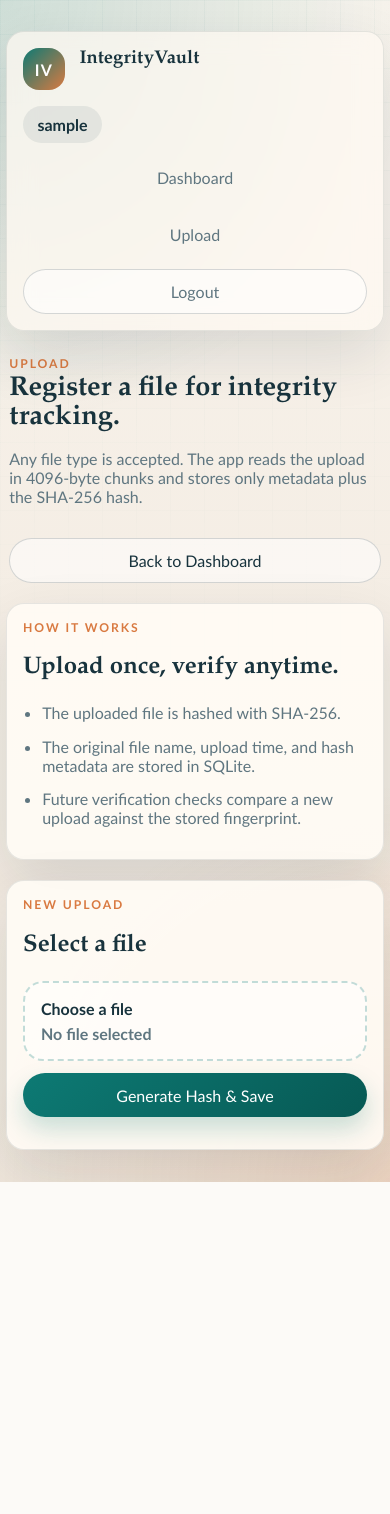
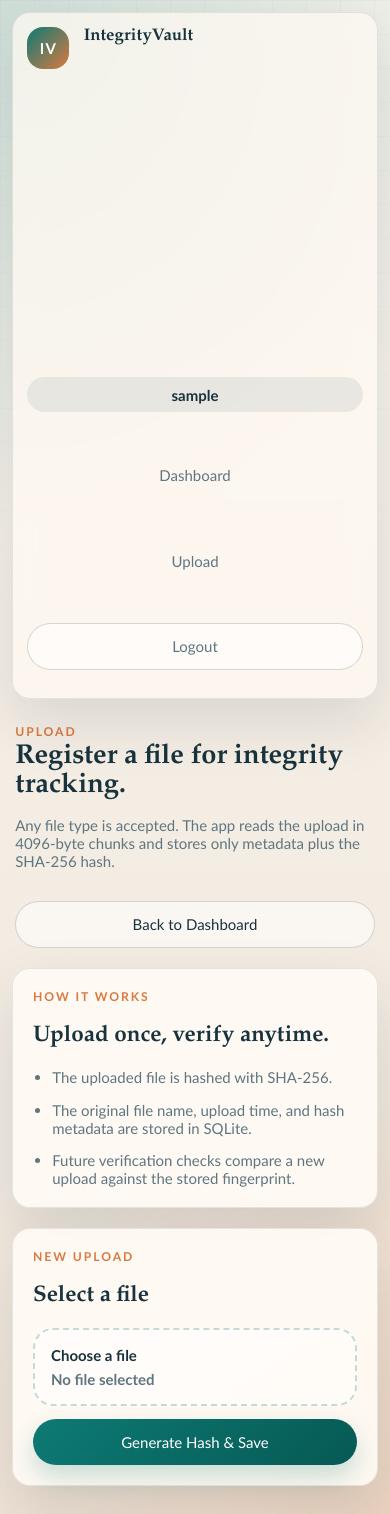
Before and after one commit to sangeethsanthosh-git/file-integrity, a Flask app: page /upload in a window 390 px wide. Before the commit the page ends 1182 px from the top, so only its background shows below. Run offline with Flask 3, Linux system fonts and the light colour scheme; the visitor is signed in with stand-in values (Sample User, id 1); data comes from the database, SQL or seed files in the repository.

Commit message:
Made UI fully responsive for mobile, tablet, and desktop

```diff
--- a/static/css/styles.css
+++ b/static/css/styles.css
@@ -1,6 +1,5 @@
 :root {
     --bg: #f4efe7;
-    --bg-panel: rgba(255, 251, 245, 0.92);
     --line: rgba(54, 72, 83, 0.12);
     --line-strong: rgba(54, 72, 83, 0.2);
     --text: #18333d;
@@ -16,9 +15,12 @@
     --radius-lg: 20px;
     --radius-md: 14px;
     --radius-sm: 10px;
+    --container-max: 1200px;
 }
 
-* {
+*,
+*::before,
+*::after {
     box-sizing: border-box;
 }
 
@@ -48,6 +57,13 @@ body {
     mask-image: linear-gradient(180deg, rgba(0, 0, 0, 0.8), transparent 90%);
 }
 
+.container {
+    width: 100%;
+    max-width: 1200px;
+    margin: auto;
+    padding: 20px;
+}
+
 a {
     color: inherit;
     text-decoration: none;
@@ -55,7 +71,8 @@ a {
 
 button,
 input,
-select {
+select,
+textarea {
     font: inherit;
 }
 
@@ -66,16 +83,15 @@ code {
 .page-shell {
     position: relative;
     z-index: 1;
-    width: min(calc(100% - 2rem), 1180px);
-    margin: 0 auto;
-    padding: 1.25rem 0 3rem;
+    padding-bottom: 3rem;
 }
 
 .topbar {
     display: flex;
     align-items: center;
     justify-content: space-between;
-    gap: 1rem;
+    flex-wrap: wrap;
+    gap: 1rem 1.25rem;
     margin-bottom: 1.25rem;
     padding: 1rem 1.25rem;
     border: 1px solid var(--line);
@@ -89,6 +105,12 @@ code {
     display: inline-flex;
     align-items: center;
     gap: 0.9rem;
+    flex: 1 1 320px;
+    min-width: 0;
+    max-width: 100%;
+}
+
+.brand > span:last-child {
     min-width: 0;
 }
 
@@ -102,6 +124,7 @@ h3 {
 .brand strong {
     display: block;
     font-size: 1.15rem;
+    overflow-wrap: anywhere;
 }
 
 .brand small {
@@ -127,6 +150,8 @@ h3 {
     justify-content: flex-end;
     flex-wrap: wrap;
     gap: 0.75rem;
+    flex: 1 1 320px;
+    min-width: 0;
 }
 
 .nav-link,
@@ -136,7 +161,8 @@ h3 {
     display: inline-flex;
     align-items: center;
     justify-content: center;
-    min-height: 44px;
+    min-height: 46px;
+    min-width: 0;
     border-radius: 999px;
     padding: 0.75rem 1.15rem;
     border: 1px solid transparent;
@@ -176,11 +202,16 @@ h3 {
 }
 
 .user-badge {
+    display: inline-flex;
+    align-items: center;
+    justify-content: center;
     padding: 0.55rem 0.9rem;
     border-radius: 999px;
     background: rgba(24, 51, 61, 0.08);
     color: var(--text);
     font-weight: 600;
+    max-width: 100%;
+    overflow-wrap: anywhere;
 }
 
 .main-content {
@@ -190,6 +221,7 @@ h3 {
 
 .main-content > * {
     min-width: 0;
+    max-width: 100%;
 }
 
 .alerts {
@@ -245,7 +277,15 @@ h3 {
     display: flex;
     align-items: flex-start;
     justify-content: space-between;
+    flex-wrap: wrap;
     gap: 1rem;
+}
+
+.page-header > *,
+.page-toolbar > *,
+.section-head > *,
+.timeline-head > * {
+    min-width: 0;
 }
 
 .page-header {
@@ -261,6 +301,7 @@ h3 {
     margin: 0.25rem 0 0.45rem;
     font-size: clamp(1.9rem, 3vw, 2.8rem);
     line-height: 1.05;
+    overflow-wrap: anywhere;
 }
 
 .page-toolbar h1 {
@@ -333,14 +377,18 @@ h3 {
     display: grid;
     gap: 0.8rem;
     margin-top: 1rem;
+    width: 100%;
 }
 
 .stacked-form label {
     font-weight: 600;
 }
 
-.stacked-form input {
+.stacked-form input,
+.stacked-form select,
+.stacked-form textarea {
     width: 100%;
+    max-width: 100%;
     padding: 0.9rem 1rem;
     border-radius: var(--radius-sm);
     border: 1px solid var(--line-strong);
@@ -349,9 +397,18 @@ h3 {
     transition: border-color 0.2s ease, box-shadow 0.2s ease;
 }
 
-.stacked-form input:focus {
+.stacked-form input:focus,
+.stacked-form select:focus,
+.stacked-form textarea:focus {
     border-color: rgba(13, 122, 116, 0.45);
     box-shadow: 0 0 0 4px rgba(13, 122, 116, 0.12);
+}
+
+.stacked-form .primary-button,
+.stacked-form .secondary-button,
+.stacked-form .ghost-button,
+.stacked-form button {
+    width: 100%;
 }
 
 .inline-note {
@@ -365,14 +422,14 @@ h3 {
 
 .detail-grid {
     display: grid;
-    grid-template-columns: minmax(0, 1fr) minmax(300px, 0.95fr);
+    grid-template-columns: repeat(2, minmax(0, 1fr));
     gap: 1.25rem;
     align-items: start;
 }
 
 .stats-grid {
     display: grid;
-    grid-template-columns: repeat(3, minmax(220px, 1fr));
+    grid-template-columns: repeat(3, minmax(0, 1fr));
     gap: 1rem;
 }
 
@@ -465,9 +527,15 @@ h3 {
     display: grid;
     gap: 0.9rem;
     padding-left: 1.2rem;
+    margin: 1rem 0 0;
+}
+
+.simple-list li {
+    overflow-wrap: anywhere;
 }
 
 .file-picker {
+    width: 100%;
     min-width: 0;
 }
 
@@ -480,6 +548,8 @@ h3 {
 .file-picker-label {
     display: grid;
     gap: 0.35rem;
+    width: 100%;
+    min-width: 0;
     padding: 1.4rem;
     border-radius: var(--radius-lg);
     border: 2px dashed rgba(13, 122, 116, 0.25);
@@ -572,6 +645,7 @@ h3 {
 .header-actions {
     display: flex;
     flex-wrap: wrap;
+    justify-content: flex-end;
     gap: 0.75rem;
 }
 
@@ -626,13 +700,85 @@ h3 {
     }
 }
 
-@media (max-width: 1024px) {
+@media (max-width: 1200px) {
+    .container {
+        padding: 18px;
+    }
+
     .page-shell {
-        width: min(calc(100% - 1.5rem), 1000px);
+        padding-bottom: 2.75rem;
+    }
+
+    .topbar {
+        padding: 1rem 1.1rem;
+    }
+
+    .data-table {
+        min-width: 680px;
+    }
+}
+
+@media (max-width: 992px) {
+    body {
+        font-size: 15.5px;
     }
 
     .stats-grid {
         grid-template-columns: repeat(2, minmax(0, 1fr));
+    }
+
+    .page-header,
+    .page-toolbar,
+    .section-head,
+    .timeline-head {
+        flex-direction: column;
+        align-items: stretch;
+    }
+
+    .page-toolbar .primary-button,
+    .header-actions .ghost-button,
+    .header-actions .secondary-button,
+    .header-actions .primary-button {
+        width: 100%;
+    }
+
+    .header-actions {
+        width: 100%;
+        justify-content: flex-start;
+    }
+}
+
+@media (max-width: 768px) {
+    .container {
+        padding: 16px;
+    }
+
+    .page-shell {
+        padding-bottom: 2.25rem;
+    }
+
+    .topbar {
+        flex-direction: column;
+        align-items: stretch;
+        gap: 1rem;
+        padding: 1rem;
+    }
+
+    .brand {
+        width: 100%;
+    }
+
+    .topbar-nav {
+        display: grid;
+        grid-template-columns: repeat(2, minmax(0, 1fr));
+        width: 100%;
+        justify-content: flex-start;
+    }
+
+    .user-badge {
+        grid-column: 1 / -1;
+        justify-self: stretch;
+        text-align: center;
     }
 
     .detail-grid,
@@ -640,47 +786,13 @@ h3 {
         grid-template-columns: 1fr;
     }
 
-    .page-header,
-    .page-toolbar,
-    .section-head,
-    .timeline-head {
-        flex-direction: column;
-    }
-}
-
-@media (max-width: 768px) {
-    .page-shell {
-        width: min(calc(100% - 1rem), 100%);
-        padding: 1rem 0 2rem;
+    .auth-form-only {
+        min-height: auto;
     }
 
-    .topbar {
-        flex-direction: column;
-        align-items: stretch;
-        padding: 1rem;
-    }
-
-    .topbar-nav {
-        display: grid;
-        grid-template-columns: repeat(2, minmax(0, 1fr));
+    .form-panel,
+    .auth-form-only .card {
         width: 100%;
-    }
-
-    .user-badge {
-        grid-column: 1 / -1;
-        justify-self: start;
-    }
-
-    .page-header,
-    .page-toolbar,
-    .section-head,
-    .timeline-head {
-        align-items: stretch;
-    }
-
-    .stats-grid,
-    .hash-compare-grid {
-        grid-template-columns: 1fr;
     }
 
     .card,
@@ -689,23 +801,22 @@ h3 {
         padding: 1.25rem;
     }
 
-    .auth-form-only .card,
-    .page-toolbar .primary-button,
-    .header-actions .ghost-button,
-    .header-actions .secondary-button,
-    .empty-state .primary-button {
-        width: 100%;
-    }
-
-    .header-actions {
-        width: 100%;
+    .data-table {
+        min-width: 640px;
     }
 }
 
-@media (max-width: 480px) {
+@media (max-width: 576px) {
+    body {
+        font-size: 15px;
+    }
+
+    .container {
+        padding: 12px;
+    }
+
     .page-shell {
-        width: calc(100% - 0.75rem);
-        padding-top: 0.75rem;
+        padding-bottom: 1.75rem;
     }
 
     .topbar,
@@ -713,7 +824,27 @@ h3 {
     .stat-card,
     .result-banner {
         border-radius: 18px;
-        padding: 1rem;
+    }
+
+    .topbar {
+        padding: 0.9rem;
+    }
+
+    .brand {
+        align-items: flex-start;
+    }
+
+    .brand strong {
+        font-size: 1.05rem;
+    }
+
+    .brand small {
+        display: none;
+    }
+
+    .brand-mark {
+        width: 42px;
+        height: 42px;
     }
 
     .topbar-nav {
@@ -725,12 +856,39 @@ h3 {
     .secondary-button,
     .primary-button {
         width: 100%;
+        padding: 0.85rem 1rem;
+    }
+
+    .alerts {
+        gap: 0.65rem;
+    }
+
+    .alert {
+        flex-direction: column;
+        align-items: stretch;
+        padding: 0.85rem 0.9rem;
+    }
+
+    .alert-close {
+        align-self: flex-end;
+    }
+
+    .page-header h1,
+    .page-toolbar h1 {
+        font-size: clamp(1.45rem, 7vw, 1.9rem);
+    }
+
+    .stats-grid {
+        grid-template-columns: 1fr;
     }
 
     .actions-cell {
         flex-direction: column;
         align-items: stretch;
-        min-width: 0;
+    }
+
+    .actions-cell > * {
+        width: 100%;
     }
 
     .timeline-item {
--- a/templates/base.html
+++ b/templates/base.html
@@ -9,7 +9,7 @@
 </head>
 <body>
     <div class="site-bg"></div>
-    <div class="page-shell">
+    <div class="page-shell container">
         <header class="topbar">
             <a class="brand" href="{{ url_for('dashboard') if g.user else url_for('login') }}">
                 <span class="brand-mark">IV</span>
@@ -19,7 +19,7 @@
                 </span>
             </a>
 
-            <nav class="topbar-nav">
+            <nav class="topbar-nav" aria-label="Primary">
                 {% if g.user %}
                     <span class="user-badge">{{ g.user['username'] }}</span>
                     <a class="nav-link" href="{{ url_for('dashboard') }}">Dashboard</a>
--- a/templates/upload.html
+++ b/templates/upload.html
@@ -11,7 +11,9 @@
             Any file type is accepted. The app reads the upload in 4096-byte chunks and stores only metadata plus the SHA-256 hash.
         </p>
     </div>
-    <a class="ghost-button" href="{{ url_for('dashboard') }}">Back to Dashboard</a>
+    <div class="header-actions">
+        <a class="ghost-button" href="{{ url_for('dashboard') }}">Back to Dashboard</a>
+    </div>
 </section>
 
 <section class="detail-grid">
```
Also changed, not shown: other parts of static/css/styles.css (+26 -16 lines).
